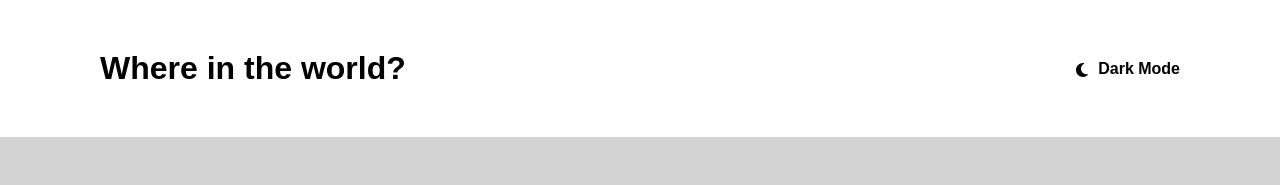
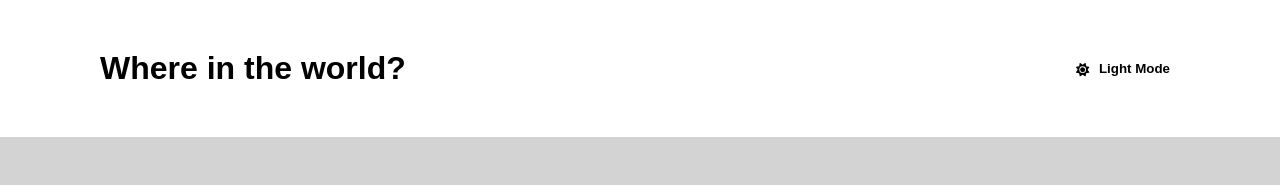
Before and after one commit to Shmigor/REST-Countries-with-color-theme-switcher, a React (Create React App) app: page / in a window 1280 px wide. Shown: the top 185 px of the page. Built offline with nearby package versions, Linux system fonts and the light colour scheme.

Commit message:
feat:added dark and light mode

```diff
--- a/src/App.css
+++ b/src/App.css
@@ -13,21 +13,49 @@ header {
   flex-wrap: wrap;
 }
 
-.switchmode-container {
+.header-dark {
+  background-color: rgb(54, 69, 79);
+  color: white;
+}
+
+.switchmode-btn {
   display: flex;
   align-items: flex-end;
   gap: 10px;
+  border: none;
+  background-color: white;
+  cursor: pointer;
+  padding: 10px;
+}
+
+.switchmode-btn-dark {
+  background-color: rgb(54, 69, 79);
+  color: white;
+  display: flex;
+  align-items: flex-end;
+  gap: 10px;
+  border: none;
+  cursor: pointer;
+  padding: 10px;
 }
 
 
 .mode-text {
   font-weight: 600;
-  cursor: pointer;
+  /* cursor: pointer; */
 }
 
 .country-catalog {
-  background-color: lightgrey;
+  background-color: lightgray;
   padding: 50px 100px;
+  display: flex;
+  flex-direction: column;
+  align-items: center;
+}
+
+.country-catalog-dark {
+  background-color: #2b3945;
+  color: white;
 }
 
 .search-container {
@@ -47,13 +75,10 @@ header {
   background-color: lightgray;
 }
 
-.contry-catalog {
-  background-color: lightgray;
-  padding: 50px 100px;
-  display: flex;
-  flex-direction: column;
-  align-items: center;
+.search-input-dark {
+  background-color: #2b3945;
 }
+
 
 /* .light {
   background-color: lightgrey;
@@ -75,6 +100,10 @@ header {
   width: 100%;
 }
 
+/* .country-catalog-wrapper-dark {
+  background-color: #2b3945;
+} */
+
 .card-container {
   display: flex;
   flex-direction: column;
@@ -86,6 +115,10 @@ header {
   width: 100%;
   transition: 0.5s;
   cursor: pointer;
+}
+
+.card-container-dark {
+  background-color: rgb(54, 69, 79);
 }
 
 .card-container:hover {
--- a/src/components/Card.jsx
+++ b/src/components/Card.jsx
@@ -1,6 +1,6 @@
-const Card = ({country})=> {
+const Card = ({country, setIsDarkMode, isDarkMode})=> {
     return(
-        <div className="card-container">
+        <div className={isDarkMode ? "card-container card-container-dark" : "card-container"}>
 
             <img className="flag-img" src={country.flags.svg} alt={country.name} />
             <div className="card-container-content">
--- a/src/components/Catalog.jsx
+++ b/src/components/Catalog.jsx
@@ -5,7 +5,7 @@ import {useState, useEffect} from "react";
 
 
 
-const Catalog = ()=>{
+const Catalog = ({isDarkMode, setIsDarkMode})=>{
 
     const [countries, setCountries] = useState(data);
     const [searchQuery, setSearchQuery] = useState("");
@@ -18,11 +18,15 @@ const Catalog = ()=>{
     },[searchQuery]);
 
     return(
-        <div className="contry-catalog">
-            <Search setSearchQuery={setSearchQuery}/>
+        <div className={isDarkMode ? "country-catalog country-catalog-dark" : "country-catalog"}>
+            <Search setSearchQuery={setSearchQuery}
+                    setIsDarkMode={setIsDarkMode}
+                    isDarkMode={isDarkMode}/>
             <div className="country-catalog-wrapper">
                 {countries.map((country) => {
                     return <Card
+                            setIsDarkMode={setIsDarkMode}
+                            isDarkMode={isDarkMode}
                             key={country.name}
                             country = {country} />
                 })}
--- a/src/components/Header.jsx
+++ b/src/components/Header.jsx
@@ -1,18 +1,24 @@
-// import moonIcon from '../Icons/moon.png'
-import { faMoon } from "@fortawesome/free-solid-svg-icons";
+
+import { faSun, faMoon } from "@fortawesome/free-solid-svg-icons";
 import { FontAwesomeIcon } from "@fortawesome/react-fontawesome";
+// import {useState} from "react";
 
 
 
-const Header = ()=>{
+const Header = ({isDarkMode, setIsDarkMode})=>{
+
+
+    function handleDarkMode() {
+        setIsDarkMode(!isDarkMode);
+    };
+
     return(
-        <header className='header'>
+        <header className={isDarkMode ? 'header-dark' : 'header'}>
             <h1>Where in the world?</h1>
-            <div className='switchmode-container'>
-                {/* <img className='moonicon' src={moonIcon} alt="icon" /> */}
-                <FontAwesomeIcon icon={faMoon} />
-                <p className='mode-text'>Dark Mode</p>
-            </div>
+            <button className={isDarkMode ? 'switchmode-btn-dark' : 'switchmode-btn'} onClick={handleDarkMode}>
+                {isDarkMode ? <FontAwesomeIcon icon={faMoon} /> : <FontAwesomeIcon icon={faSun} />}
+                <p className='mode-text'>{isDarkMode ? "Dark Mode" : "Light Mode"}</p>
+            </button>
        </header>
     )
 }
--- a/src/components/Search.jsx
+++ b/src/components/Search.jsx
@@ -3,7 +3,7 @@ import { FontAwesomeIcon } from "@fortawesome/react-fontawesome";
 
 
 
-const Search = ({setSearchQuery})=>{
+const Search = ({setSearchQuery, isDarkMode, setIsDarkMode})=>{
     const handleSearch = (e) => {
         setSearchQuery(e.target.value);
        };
@@ -12,7 +12,7 @@ const Search = ({setSearchQuery})=>{
             <div className="search-icon">
             <FontAwesomeIcon icon={faMagnifyingGlass}/>
             </div>
-            <input className="search-input" placeholder="Search for a country..." type="search" onChange={handleSearch}/>
+            <input className={isDarkMode ? "search-input search-input-dark" : "search-input"} placeholder="Search for a country..." type="search" onChange={handleSearch}/>
         </div>
     )
 }
--- a/src/pages/Homepage.jsx
+++ b/src/pages/Homepage.jsx
@@ -1,12 +1,14 @@
 import Header from "../components/Header";
 import Catalog from "../components/Catalog";
+import {useState} from "react";
 
 
 const Homepage = ()=>{
+    const [isDarkMode, setIsDarkMode] = useState(false);
     return(
         <div>
-            <Header/>
-            <Catalog/>
+            <Header setIsDarkMode={setIsDarkMode} isDarkMode={isDarkMode}/>
+            <Catalog setIsDarkMode={setIsDarkMode} isDarkMode={isDarkMode}/>
         </div>
     )
 };
```
